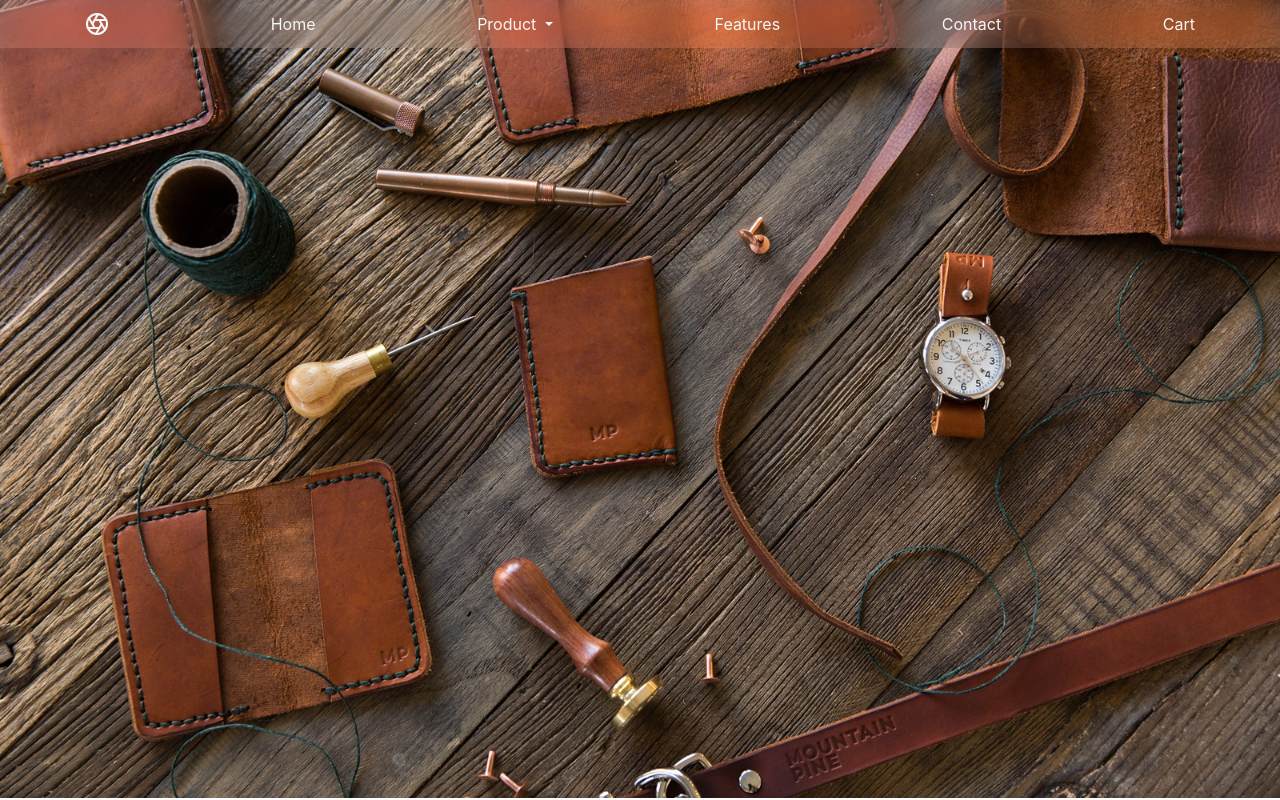
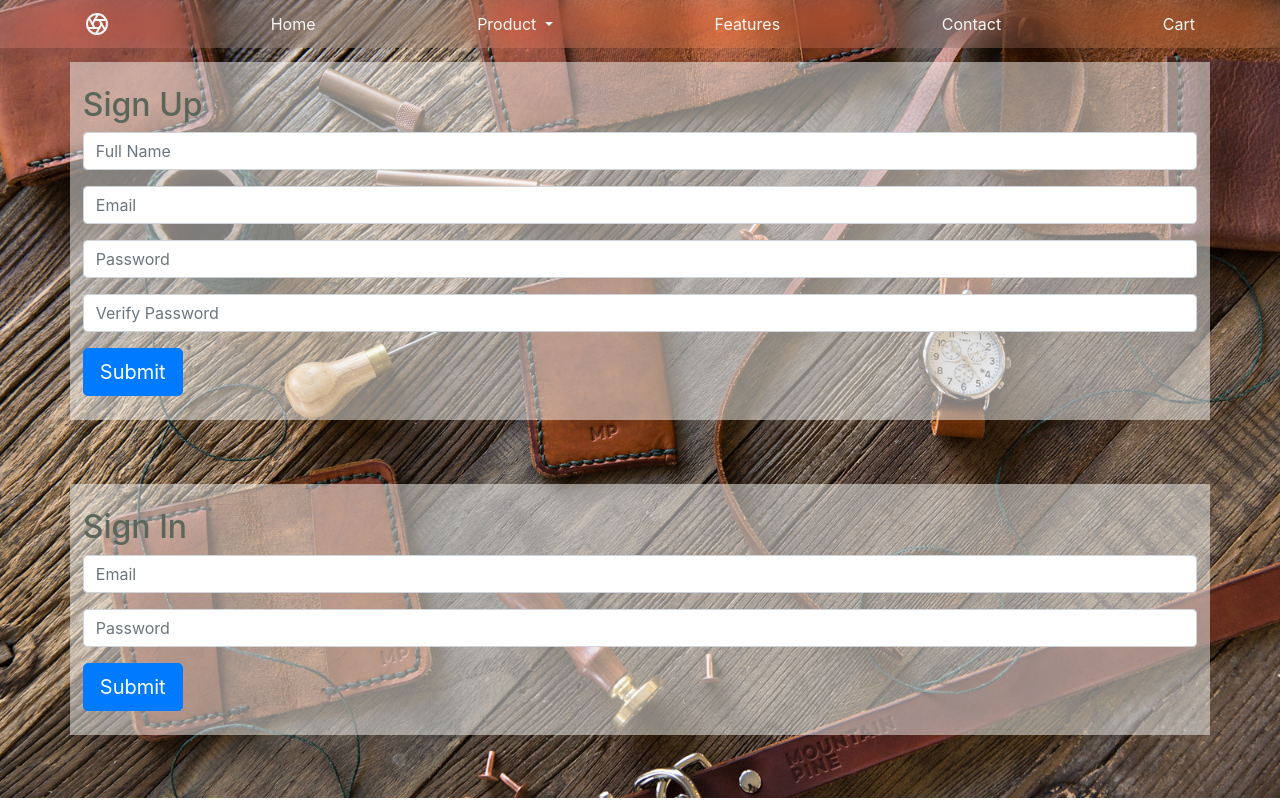
Before and after one commit to middtown/MTN-PINE_ecommerce, an Angular app in the folder front-end/: page / in a window 1280 px wide. Shown: the top 800 px of the page. Built offline with nearby package versions, Linux system fonts and the light colour scheme.

Commit message:
signup/signin on home page, improve item index and show

```diff
--- a/front-end/src/app/home/home.component.html
+++ b/front-end/src/app/home/home.component.html
@@ -1,2 +1,45 @@
+<div class="home-bg">
+	<div class="container-fluid">
+		<div class="container">
 
-<div class="home-bg"></div>
+			<h2>Sign Up</h2>
+			<form action="/api/profile/new" method="POST">
+				<div class="form-group">
+					<input type="text" class="form-control" name="name" placeholder="Full Name">
+				</div>
+				<div class="form-group">
+					<input type="email" class="form-control" name="email" placeholder="Email">
+				</div>
+				<div class="form-group">
+					<input type="password" class="form-control" name="password" placeholder="Password">
+				</div>
+				<div class="form-group">
+					<input type="password" class="form-control" name="verifyPassword" placeholder="Verify Password">
+				</div>
+				<div class="form-group">
+					<input type="submit" class="btn btn-lg btn-primary">
+				</div>
+			</form>
+
+		</div>
+	</div>
+
+	<div class="container-fluid">
+		<div class="container">
+
+			<h2>Sign In</h2>
+			<form action="/api/profile" method="POST">
+				<div class="form-group">
+					<input type="email" class="form-control" name="email" placeholder="Email">
+				</div>
+				<div class="form-group">
+					<input type="password" class="form-control" name="password" placeholder="Password">
+				</div>
+				<div class="form-group">
+					<input type="submit" class="btn btn-lg btn-primary">
+				</div>
+			</form>
+
+		</div>
+	</div>
+</div>
--- a/front-end/src/app/home/home.component.scss
+++ b/front-end/src/app/home/home.component.scss
@@ -7,3 +7,14 @@
   background-size: cover;
   margin-top: - 50px;
 }
+.container-fluid {
+	padding-top: 8vh;
+}
+.container {
+	background-color: rgba(247, 247, 245, .5);
+	padding: 1vh 1vw;
+
+	h2 {
+		margin-top: 2vh;
+	}
+}
--- a/front-end/src/app/item-detail/item-detail.component.html
+++ b/front-end/src/app/item-detail/item-detail.component.html
@@ -1,13 +1,13 @@
-<div class="row" *ngIf="item">
+<div class="row container-fluid" *ngIf="item">
 
-	<h2 class="col-12">{{ item.name | uppercase }} Details</h2>
+	<h2 class="col col-12">{{ item.name | uppercase }} Details</h2>
 
-	<img class="col-sm-12 col-md-6 " src="assets/products/bifold2.jpg" alt="Bifold Wallet">
+	<img class="col col-sm-12 col-md-6 " src="assets/products/bifold2.jpg" alt="Bifold Wallet">
 
-	<div class="col-6 row">
+	<div class="col col-6 row">
 
-		  <div class="col-12"><span>id: </span>{{item.id}}</div>
-		  <div class="col-12"><span>description: </span>{{item.description}}</div>
+		  <div class="col col-12"><span>id: </span>{{item.id}}</div>
+		  <div class="col col-12"><span>description: </span>{{item.description}}</div>
 
 		  <button>Add to Cart</button>
 			<!-- (click)="addToCart(item.id)" -->
--- a/front-end/src/app/item-detail/item-detail.component.scss
+++ b/front-end/src/app/item-detail/item-detail.component.scss
@@ -1,3 +1,11 @@
 button {
 	max-height: 5vh;
 }
+.container-fluid {
+	background-color: rgba(247, 247, 245, .25);
+	margin: 1vh 0;
+	padding: 1vh 0;
+}
+.row {
+	color: rgb(247, 247, 245);
+}
--- a/front-end/src/app/items/items.component.scss
+++ b/front-end/src/app/items/items.component.scss
@@ -14,9 +14,10 @@ img {
 	background-position: center;
 	background-repeat: no-repeat;
 	background-size: cover;
-	margin-top: - 50px;
+	margin-top: -50px;
 	padding-top: 50px;
 }
 .col {
 	background-color: rgba(247, 247, 245, .5);
+	margin: 0;
 }
```
